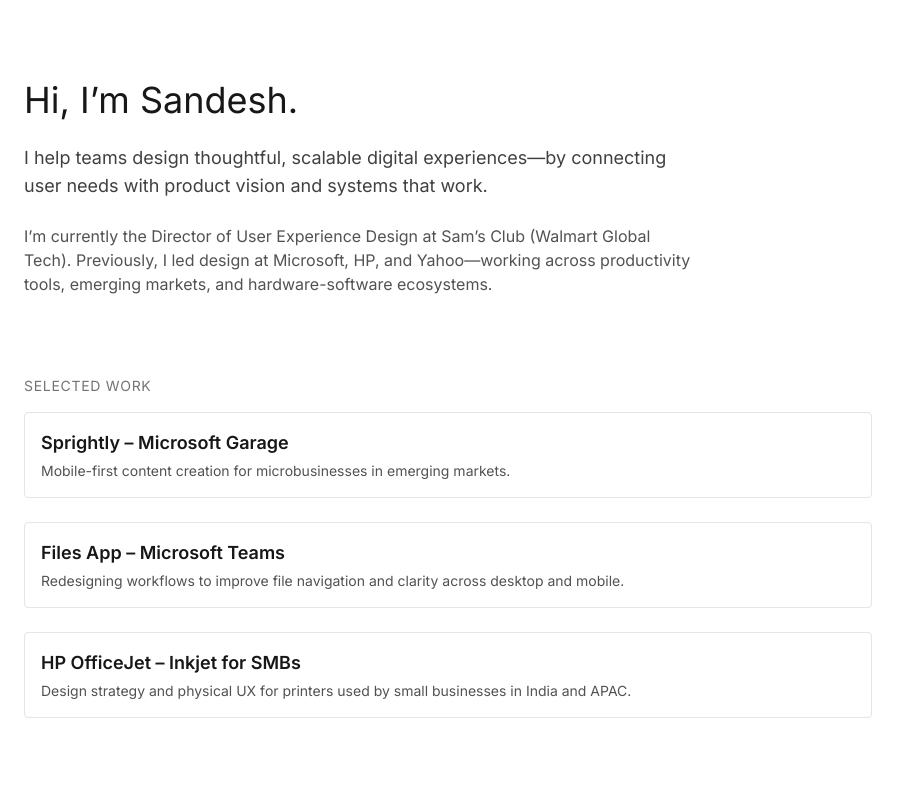
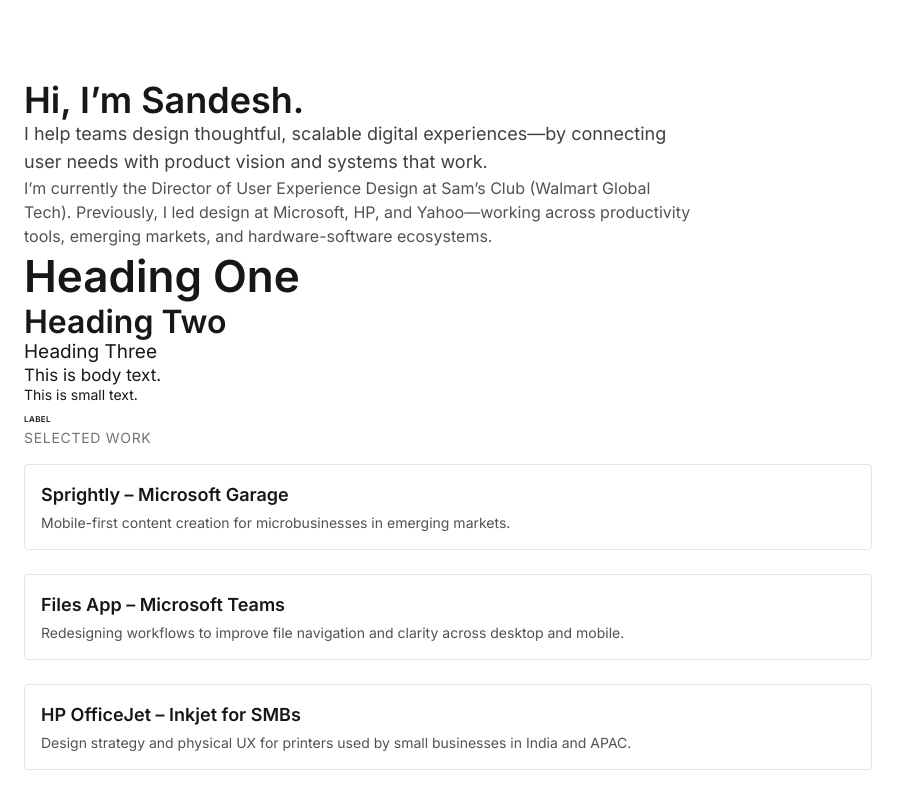
Before and after one commit to sandeshdesign/sandesh-work, a React (Vite) app: page / in a window 1280 px wide. Shown: the top 800 px of the page, without its empty margins (0-911 px from the left). Built offline with nearby package versions, Linux system fonts and the light colour scheme.

Commit message:
Updated typography scale in tailwind config

```diff
--- a/src/HomePage.jsx
+++ b/src/HomePage.jsx
@@ -2,14 +2,22 @@
   return (
     <main className="max-w-4xl font-satoshi text-neutral-900 px-6 py-20">
       {/* Intro */}
-      <section className="space-y-6 mb-20">
-        <h1 className="text-4xl font-medium">Hi, I’m Sandesh.</h1>
-        <p className="text-lg text-neutral-700 max-w-2xl">
+      <section className="p-base">
+        <h1 className="mt-large text-4xl font-bold">Hi, I’m Sandesh.</h1>
+        <p className="text-lg text-neutral-700 max-w-2xl mt-small">
           I help teams design thoughtful, scalable digital experiences—by connecting user needs with product vision and systems that work.
         </p>
         <p className="text-base text-neutral-600 max-w-2xl">
           I’m currently the Director of User Experience Design at Sam’s Club (Walmart Global Tech). Previously, I led design at Microsoft, HP, and Yahoo—working across productivity tools, emerging markets, and hardware-software ecosystems.
         </p>
+        <h1 className="text-h1">Heading One</h1>
+<h2 className="text-h2">Heading Two</h2>
+<h3 className="text-h3">Heading Three</h3>
+
+<p className="text-body">This is body text.</p>
+<p className="text-small">This is small text.</p>
+<span className="text-xsmall uppercase tracking-wide">Label</span>
+
       </section>
 
       {/* Selected Work */}
--- a/tailwind.config.js
+++ b/tailwind.config.js
@@ -5,7 +5,16 @@
     "./src/**/*.{js,jsx,ts,tsx}",
   ],
   theme: {
-    extend: {},
+    extend: {
+      fontSize: {
+        'h1': ['44px', { lineHeight: '56px', fontWeight: '700' }],
+        'h2': ['32px', { lineHeight: '36px', fontWeight: '600' }],
+        'h3': ['19px', { lineHeight: '24px', fontWeight: '500' }],
+        'body': ['17px', { lineHeight: '22px', fontWeight: '400' }],
+        'small': ['14px', { lineHeight: '18px', fontWeight: '400' }],
+        'xsmall': ['8px', { lineHeight: '8px', fontWeight: '600', letterSpacing: '0.05em' }],
+      },
+    },
   },
   plugins: [],
 }
```
Also changed, not shown: 5 other files (tests, documents, lock files or other folders).
